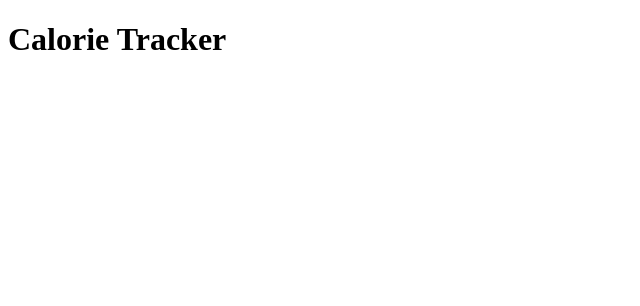
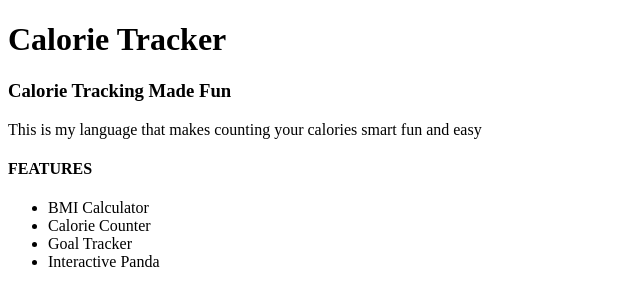
Before and after one commit to kylep16/CalorieTracker.github.io, a plain HTML site: page index.html in a window 1280 px wide. Shown: the whole page, without its empty margins (0-640 px from the left). Drawn offline with Linux system fonts and the light colour scheme.

Commit message:
Update index.html

```diff
--- a/index.html
+++ b/index.html
@@ -1,9 +1,23 @@
 <!DOCTYPE html>
 <html>
-<head>
-    <title>CALORIE TRACKER</title>
-</head>
-<body>
-    <h1 style: "text align: center;"> Calorie Tracker</h1>
-</body>
+  <head>
+    <title>Calorie Tracker</title>
+    <link rel="stylesheet" href="styles.css" />
+  </head>
+  <body>
+      <h1 class="title">Calorie Tracker </h1>
+      <h3>Calorie Tracking Made Fun</h3>
+      <script src="script.js"></script>
+  </body>
+    <p>This is my language that makes counting your calories smart fun and easy</p>
+    <h4>FEATURES</h4>
+    <ul>
+  <li>BMI Calculator</li>
+  <li>Calorie Counter</li>
+  <li>Goal Tracker</li>
+  <li>Interactive Panda</li>
+  </ul>
+
+
+
 </html>
```
